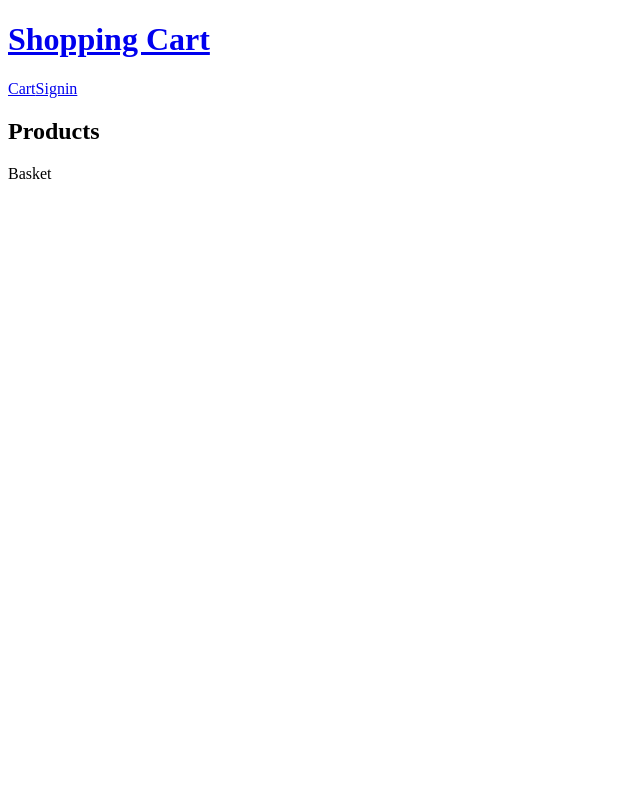
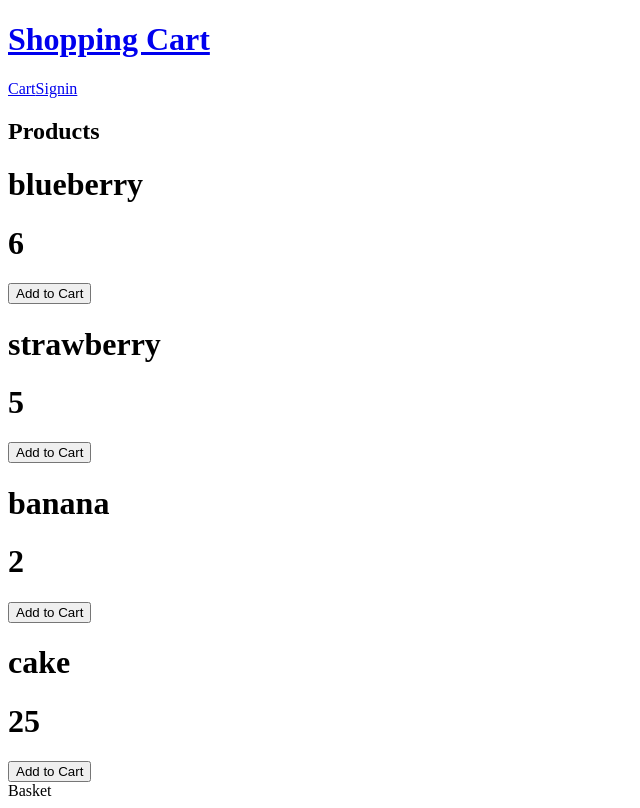
Before and after one commit to ariannalillie/shopping-cart, a React (Create React App) app: page / in a window 1280 px wide. Shown: the whole page, without its empty margins (0-640 px from the left). Built offline with nearby package versions, Linux system fonts and the light colour scheme.

Commit message:
products displayed

```diff
--- /dev/null
+++ b/src/components/Product.js
@@ -0,0 +1,11 @@
+const Product = ({ name, price }) => {
+    return (
+        <div>
+            <h1>{name}</h1>
+            <h1>{price}</h1>
+            <button>Add to Cart</button>
+        </div>
+    )
+};
+
+export default Product;
--- a/src/components/main.js
+++ b/src/components/main.js
@@ -1,11 +1,15 @@
 import React from "react";
+import Product from "./Product";
+import products from "../data/products";
 
 const Main = () => {
     return (
         <div>
             <h2>Products</h2>
-            <div className="row">
-
+            <div className="p_list">
+                {products.map((product) => {
+                    return <Product key={product.id} name={product.name} price={product.price} />
+                })}
             </div>
         </div>
     )
```
